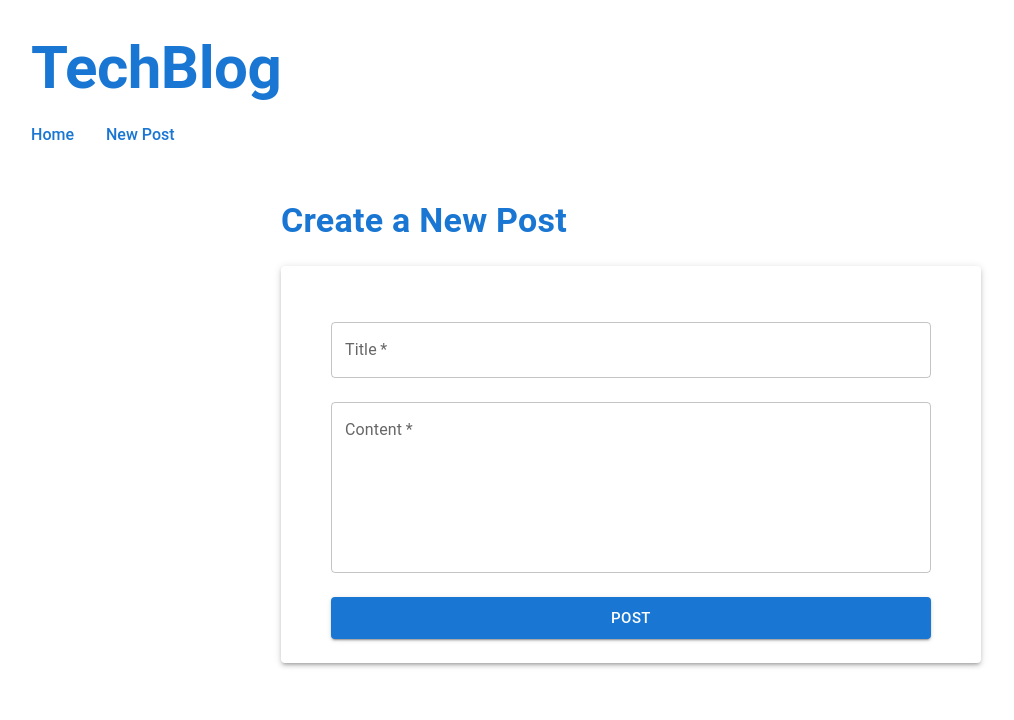
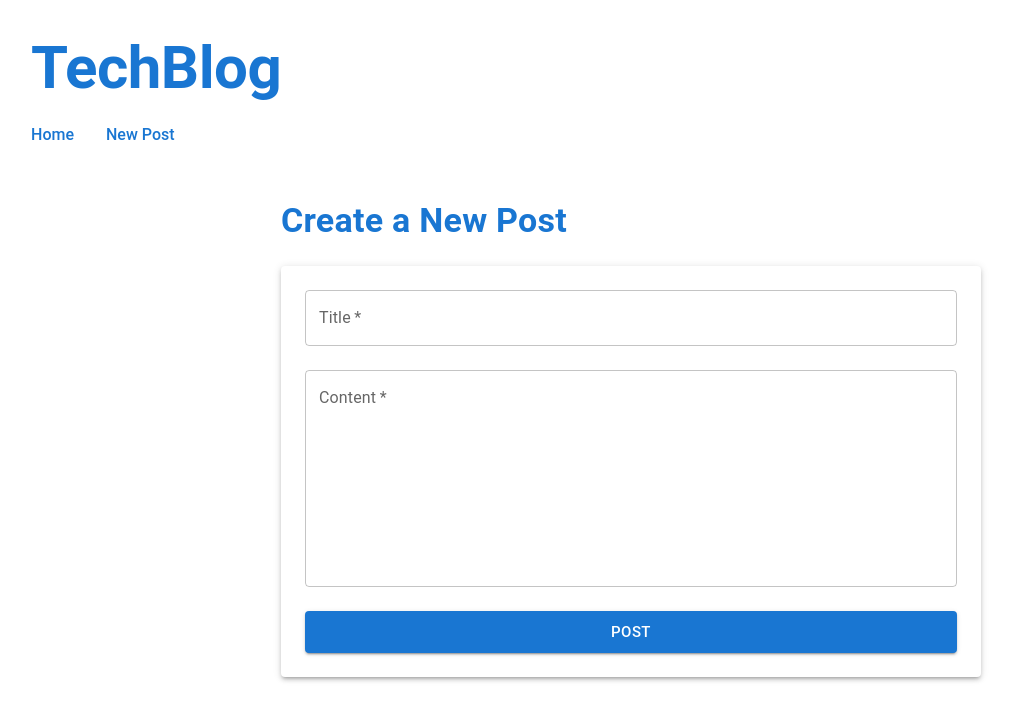
Before and after one commit to purinliang/TechBlog, a React (Create React App) app in the folder client/: page /new in a window 1280 px wide. Shown: the top 720 px of the page, without its empty margins (9-1023 px from the left). Built offline with nearby package versions, Linux system fonts and the light colour scheme; no server answers.

Commit message:
feature: update post form ui

```diff
--- a/client/src/components/PostForm.js
+++ b/client/src/components/PostForm.js
@@ -25,9 +25,8 @@ export default function PostForm() {
       component="form"
       onSubmit={handleSubmit}
       sx={{
-        maxWidth: 600,
+        maxWidth: 800,
         mx: "auto",
-        mt: 4,
         display: "flex",
         flexDirection: "column",
         gap: 3,
@@ -46,7 +45,7 @@ export default function PostForm() {
         label="Content"
         variant="outlined"
         multiline
-        rows={6}
+        rows={8}
         value={content}
         onChange={(e) => setContent(e.target.value)}
         required
```
